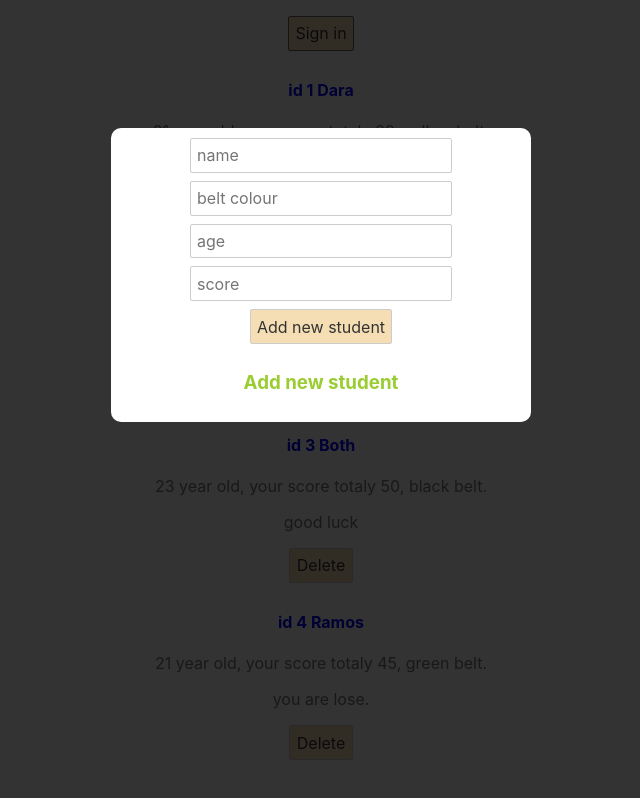
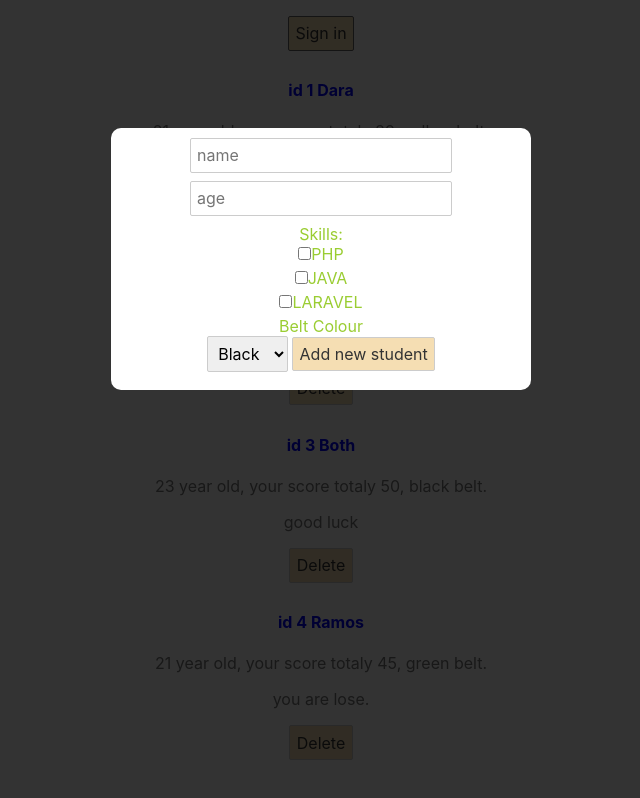
Before and after one commit to Phearun2020/Svelte-learning, a Svelte app: page / in a window 1280 px wide. Both pictures are taken after a click on the button "Sign in". Shown: the whole page, without its empty margins (319-959 px from the left). Built offline with nearby package versions, Linux system fonts and the light colour scheme.

Commit message:
form-input-checkbox-select

```diff
--- /dev/null
+++ b/src/AddStudentForm.svelte
@@ -0,0 +1,37 @@
+<script>
+    let name;
+    let beltColour;
+    let age;
+
+    // let php = false;
+    // let java = false;
+    // let laravel = false;
+    let skills = [];
+
+    const handleSubmit = () => {
+        console.log(name, beltColour, age, skills);
+    };
+</script>
+<!-- preventDefault is prevent the page from refreshing -->
+<form on:submit|preventDefault={handleSubmit}>
+    <input type="text" placeholder="name" bind:value={name}>
+    <input type="number" placeholder="age" bind:value={age}>
+    <label>Skills:</label>
+    <!-- <input type="checkbox" bind:checked={php}>PHP<br>
+    <input type="checkbox" bind:checked={java}>JAVA<br>
+    <input type="checkbox" bind:checked={laravel}>LARAVEL<br> -->
+    <input type="checkbox" bind:group={skills} value="php">PHP<br>
+    <input type="checkbox" bind:group={skills} value="java">JAVA<br>
+    <input type="checkbox" bind:group={skills} value="laravel">LARAVEL<br>
+    <label>Belt Colour</label>
+    <select bind:value={beltColour}>
+        <option value="black">Black</option>
+        <option value="white">White</option>
+        <option value="green">Green</option>
+        <option value="blue">Blue</option>
+        <option value="gray">Gray</option>
+        <option value="red">Red</option>
+    </select>
+
+    <button>Add new student</button>
+</form>
--- a/src/App.svelte
+++ b/src/App.svelte
@@ -1,5 +1,6 @@
 <script>
 	import Modal from './Modal.svelte';
+	import AddStudentForm from './AddStudentForm.svelte'
 
 	let showModal = false;
 
@@ -23,17 +24,7 @@
 </script>
 
 <Modal  {showModal} on:click={toggleModal}>
- <!-- <h3>Add a new student</h3> -->
- <form>
-	 <input type="text" placeholder="name">
-	 <input type="text" placeholder="belt colour">
-	 <input type="text" placeholder="age">
-	 <input type="text" placeholder="score">
-	 <button>Add new student</button>
- </form>
- <div slot="title">
-	 <h3>Add new student</h3>
-</div>
+ <AddStudentForm />
 </Modal>
 
 <main>
--- a/src/Modal.svelte
+++ b/src/Modal.svelte
@@ -13,8 +13,7 @@
     <div class="backDrop" class:promo={isPromo} on:click|self>
         <div class="modal">
             <slot></slot>
-            <slot name="title"></slot>
-
+            <!-- <slot name="title"></slot> -->
         </div>
 
     </div>
```
